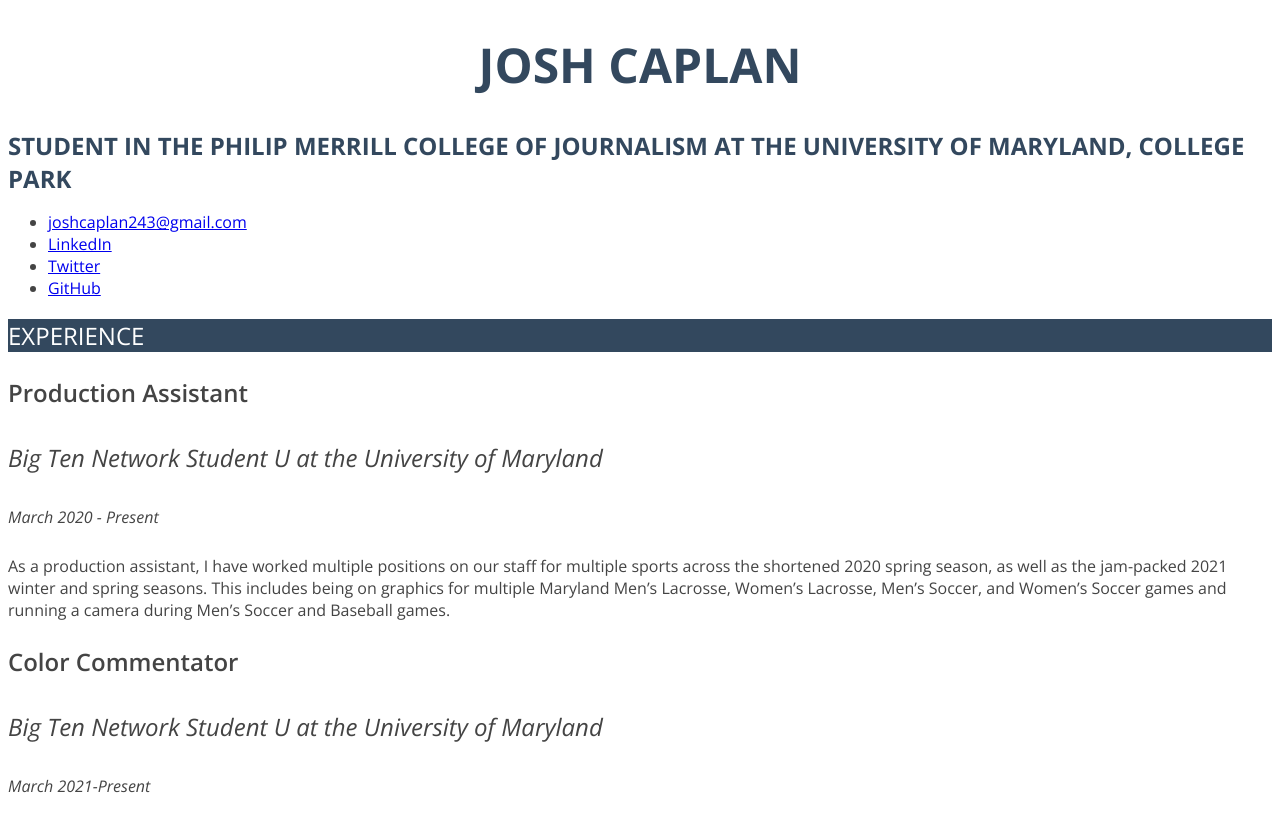
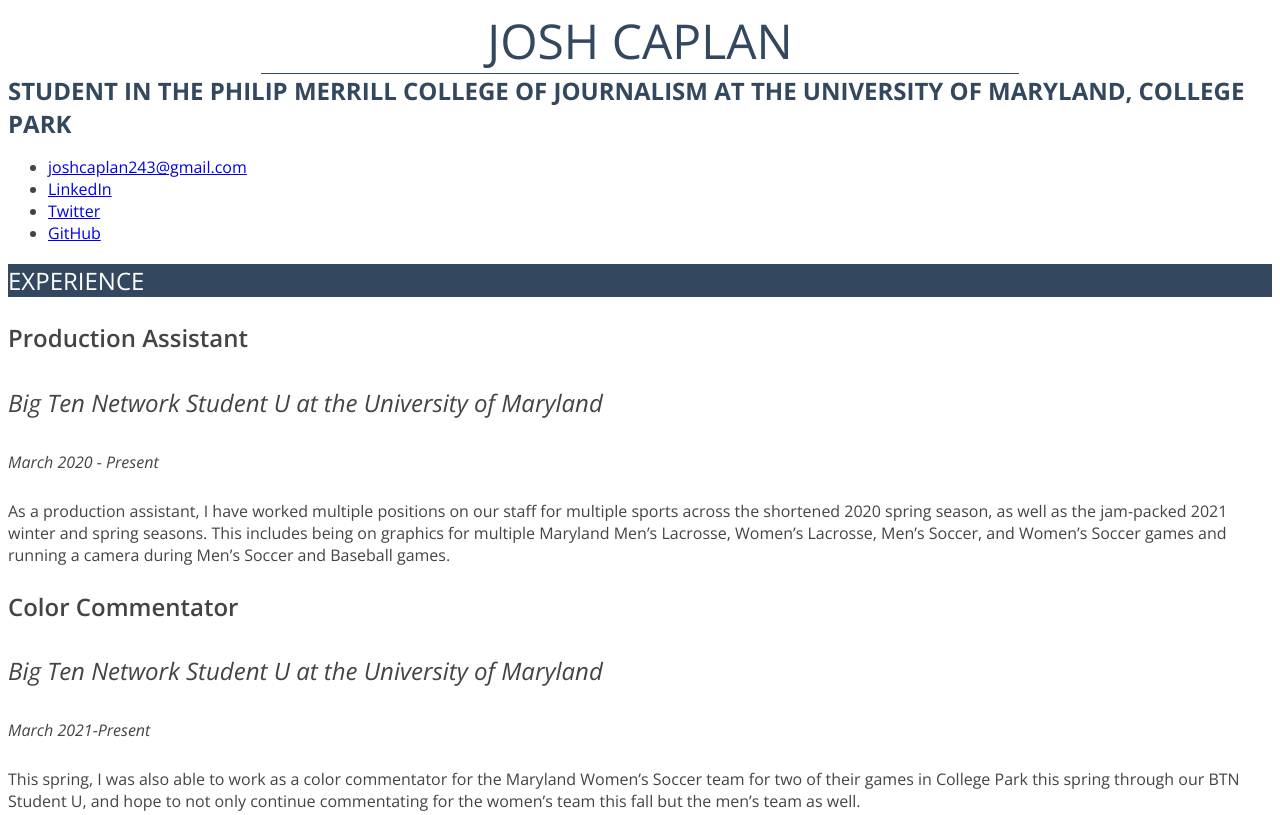
Before and after one commit to jcaplan11/Josh-Caplan-Jour352, a plain HTML site: page Resume/index.html in a window 1280 px wide. Shown: the top 815 px of the page. Drawn offline with nearby package versions, Linux system fonts and the light colour scheme.

Commit message:
/adds Resume/index.html /adds Resume/style.css

```diff
--- a/Resume/index.html
+++ b/Resume/index.html
@@ -13,8 +13,9 @@
 </head>
 
 <body>
+  <div id="container">
 <!-- I built this myself! -->
-  <h1>Josh Caplan</h1>
+  <div id="name">Josh Caplan</div>
 
   <strong>Student in the Philip Merrill College of Journalism at the University of Maryland, College Park</strong>
 
@@ -27,7 +28,7 @@
     <li><a href="https://github.com/jcaplan11">GitHub</a></li>
   </ul>
 
-  <h2>Experience</h2>
+  <div class="sectionheader">Experience</div>
   <h3>Production Assistant</h3>
   <h4>Big Ten Network Student U at the University of Maryland</h4>
   <h5>March 2020 - Present </h5>
@@ -48,12 +49,12 @@
   <h5>June 2015 - Present</h5>
   <p>Through a fully online course with the United States Soccer Federation, I was able to obtain my National Level F coaching license, which has allowed me to help assist head coaches in my area with training sessions, as well as run my own private training sessions over multiple summers with individuals or small groups.</p>
 
-  <h2>Education</h2>
+  <div class="sectionheader">Education</div>
 <ul>
   <li>Bachelor’s Degree in Journalism with a Sports Specification, Minor in History, Philip Merrill College of Journalism, University of Maryland, College Park, 2023</li>
 </ul>
 
-  <h2>Skills</h2>
+  <div class="sectionheader">Skills</div>
 <ul>
   <li> Organization </li>
   <li> Communication </li>
@@ -61,7 +62,7 @@
   <li> Leadership </li>
 </ul>
 
-
+</div>
 </body>
 
 
--- a/Resume/style.css
+++ b/Resume/style.css
@@ -5,11 +5,15 @@ font-family: 'Open Sans', Arial, sans-serif;
   font-weight:400;
 }
 /* NAME */
-h1 {
+#name {
   color:#33485e;
   text-transform:uppercase;
   text-align:center;
   font-size:3em;
+  border-bottom:1px solid #33485e;
+  width:60%;
+  min-width:300px;
+  margin:0 auto;
 }
 /* TITLE */
 strong {
@@ -18,12 +22,18 @@ strong {
   font-size:1.5em;
         }
 /* SECTION TITLES */
-h2 {
+.sectionheader {
 font-size:1.5em;
 text-transform:uppercase;
 background-color:#33485e;
 color:#ffffff;
 font-weight:400;
+margin-top:20px;
+margin-bottom:10px;
+margin-left:0;
+margin-right:0;
+width:70%
+min-width:300px;
     }
 /* JOB TITLES */
 h3 {
@@ -45,3 +55,8 @@ h5 {
 li {
   font-size:1em;
     }
+#container{
+  width:100%;
+  max-width:1200px
+  margin:0 auto;
+}
```
